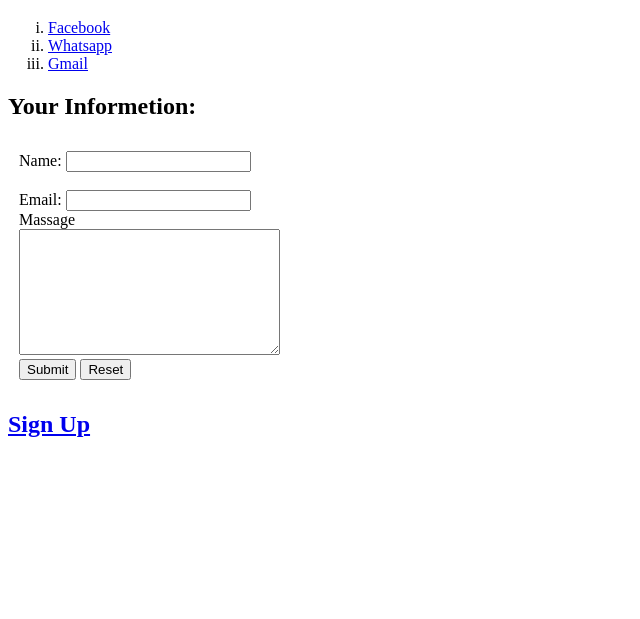
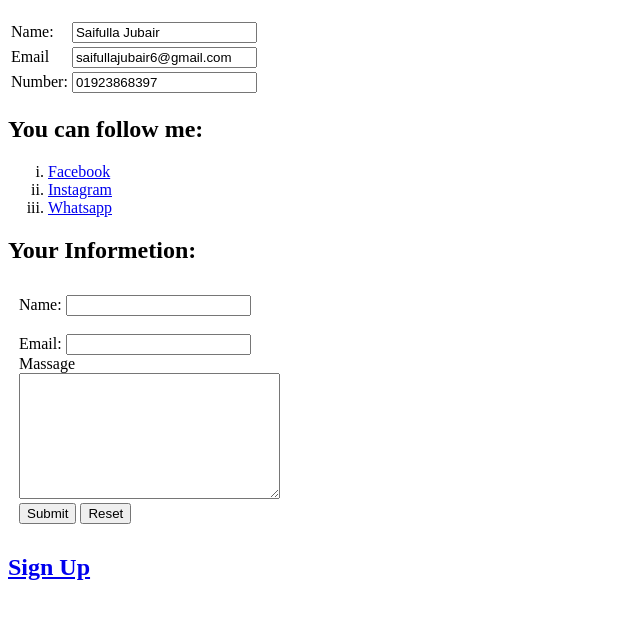
Before and after one commit to SaifullaJubair/CV, a plain HTML site: page contact sub1 page1.html in a window 1280 px wide. Shown: the part 61-680 px from the top of the page, without its empty margins (0-640 px from the left). Drawn offline with Linux system fonts and the light colour scheme.

Commit message:
Update contact sub1 page1.html

```diff
--- a/contact sub1 page1.html
+++ b/contact sub1 page1.html
@@ -2,19 +2,53 @@
 <!-- form and table mix kore sign up form make korci.fprm er video no 026-->
 
 <html lang="en" dir="ltr">
+
 <head>
   <meta charset="utf-8">
   <title></title>
 </head>
+
 <body>
   <h1>CONTACT</h1>
-    <ol type="i"><li><a href="https://www.facebook.com/saifullajubair.saiful">Facebook</a></li>
+  <table>
+    <tr>
+      <td>
+        <label for="">Name:</label>
+      </td>
+      <td><input type="text" name="Name" value="Saifulla Jubair"></td>
+    </tr>
+    <tr>
+      <td>
+        <label for="">Email</label>
+      </td>
+      <td>
+        <input type="email" name="email" value="saifullajubair6@gmail.com">
+      </td>
+    <tr>
+      <td>
+        <label for="">Number:</label>
+      </td>
+      <td>
+        <input type="number" name="number" value="01923868397">
+      </td>
+    </tr>
+    </tr>
+  </table>
+  <h2>
+    You can follow me:
+  </h2>
+  <ol type="i">
+    <li><a href="https://www.facebook.com/saifullajubair.saiful/">Facebook</a></li>
+    <li>
+      <a href="https://www.instagram.com/saifullajubair/">Instagram</a>
+    </li>
     <li><a href="https://web.whatsapp.com/">Whatsapp</a></li>
-    <li><a href="https://mail.google.com/mail/u/0/#inbox">Gmail</a></li>
+
+
   </ol>
 
   <h2>Your Informetion:</h2>
-   <table cellspacing="10" >
+  <table cellspacing="10">
     <tr>
       <td>
         <form action="mailto:saifullajubair6@gmail.com" method="post" enctype="text/plain">
@@ -37,4 +71,5 @@
 
   <h2><a href="sign up sub2 h1.html">Sign Up</a></h2>
 </body>
+
 </html>
```
Lines whose indentation alone changed are shown as unchanged.
